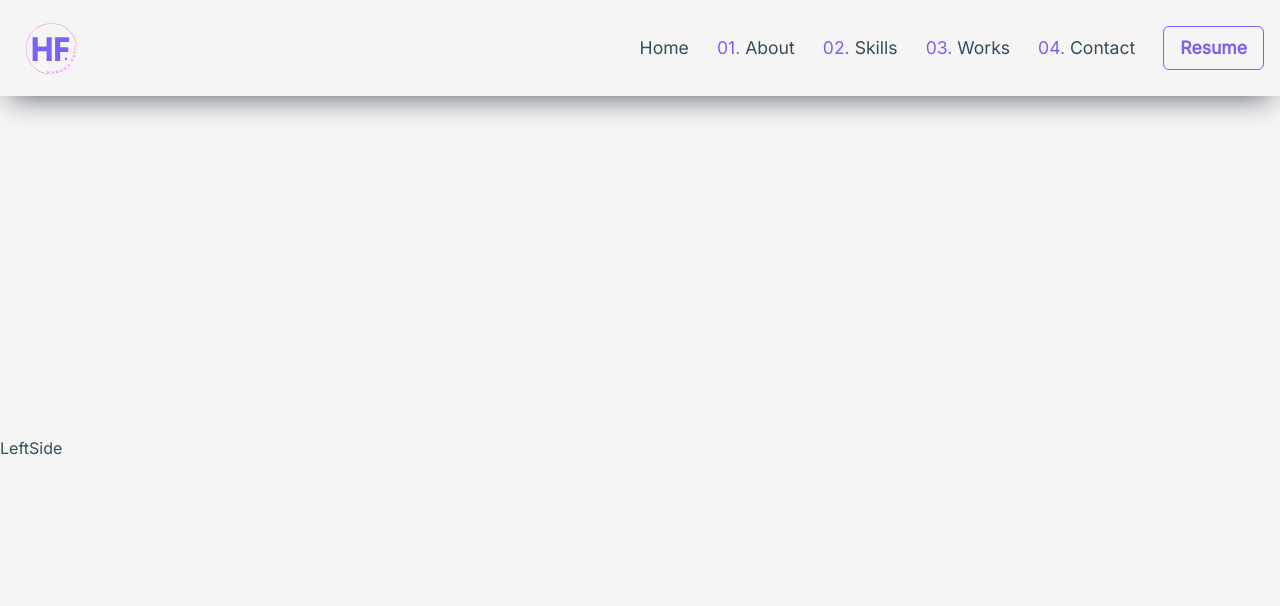
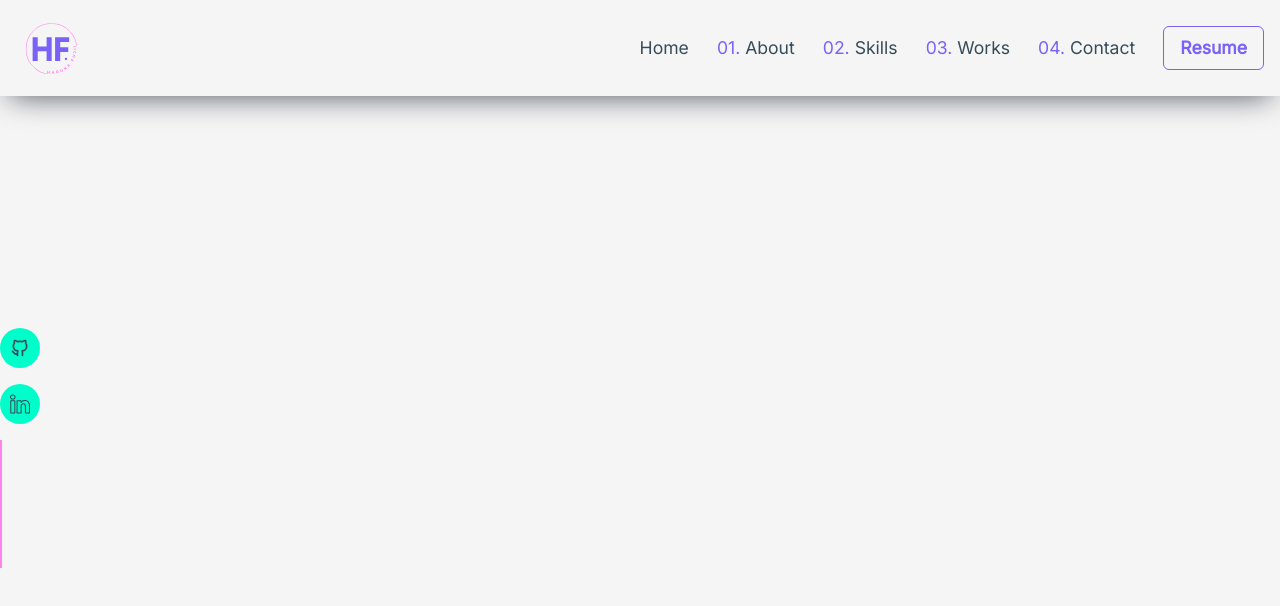
Before and after one commit to harukafujii13/portfolio, a Next.js app: page / in a window 1280 px wide. Shown: the top 606 px of the page. Built offline with nearby package versions, Linux system fonts and the light colour scheme.

Commit message:
style: add social icon

```diff
--- a/package.json
+++ b/package.json
@@ -21,6 +21,7 @@
     "postcss": "8.4.24",
     "react": "18.2.0",
     "react-dom": "18.2.0",
+    "react-icons": "^4.10.1",
     "tailwindcss": "3.3.2",
     "typescript": "5.1.6"
   }
--- a/src/app/page.tsx
+++ b/src/app/page.tsx
@@ -1,4 +1,4 @@
-import LeftSide from '@/components/MainLeftside/leftside.component';
+import LeftSide from '@/components/MainLeftside/leftSide.component';
 import Navbar from '@/components/Nav/navbar.component';
 
 export default function Home() {
--- a/src/components/MainLeftside/leftSide.component.tsx
+++ b/src/components/MainLeftside/leftSide.component.tsx
@@ -1,7 +1,29 @@
 import React from 'react';
+import { TbBrandGithub } from 'react-icons/tb';
+import { SlSocialLinkedin } from 'react-icons/sl';
 
 const LeftSide = () => {
-  return <div>LeftSide</div>;
+  return (
+    <div className="w-full h-full flex flex-row items-center justify-start gap-4 text-primary-primary-gray">
+      <div className="flex flex-col gap-4">
+        <a
+          href="https://github.com/harukafujii13"
+          target="_blank">
+          <span className="w-10 h-10 text-xl bg-primary-green rounded-full inline-flex items-center justify-center hover:text-primary-purple cursor-pointer hover:-translate-y-2 transition-all duration-300">
+            <TbBrandGithub />
+          </span>
+        </a>
+        <a
+          href="https://www.linkedin.com/in/hfujii13/"
+          target="_blank">
+          <span className="w-10 h-10 text-xl bg-primary-green rounded-full inline-flex items-center justify-center hover:text-primary-purple cursor-pointer hover:-translate-y-2 transition-all duration-300">
+            <SlSocialLinkedin />
+          </span>
+        </a>
+        <div className="w-[2px] h-32 bg-primary-pink"></div>
+      </div>
+    </div>
+  );
 };
 
 export default LeftSide;
--- a/src/components/Nav/navbar.component.tsx
+++ b/src/components/Nav/navbar.component.tsx
@@ -83,7 +83,7 @@ export default function Navbar() {
               initial={{ opacity: 0 }}
               animate={{ opacity: 1 }}
               transition={{ delay: 0.5 }}
-              className="px-4 py-2 rounded-md text-primary-purple text-[1.1rem] border border-primary-purple hover:bg-hoverColor duration-300 font-bold">
+              className="px-4 py-2 rounded-md text-primary-purple text-[1.1rem] border border-primary-purple hover:bg-primary-green duration-300 font-bold">
               Resume
             </motion.button>
           </a>
--- a/tailwind.config.js
+++ b/tailwind.config.js
@@ -30,7 +30,6 @@ module.exports = {
         'primary-yellow': '#FDF100',
         'primary-green': '#00FECB',
         'bg-light': '#f5f5f5',
-        hoverColor: '#00FECB',
       },
       fontFamily: {
         montserrat: ['var(--font-montserrat)'],
```
Also changed, not shown: 1 other file (tests, documents, lock files or other folders).
